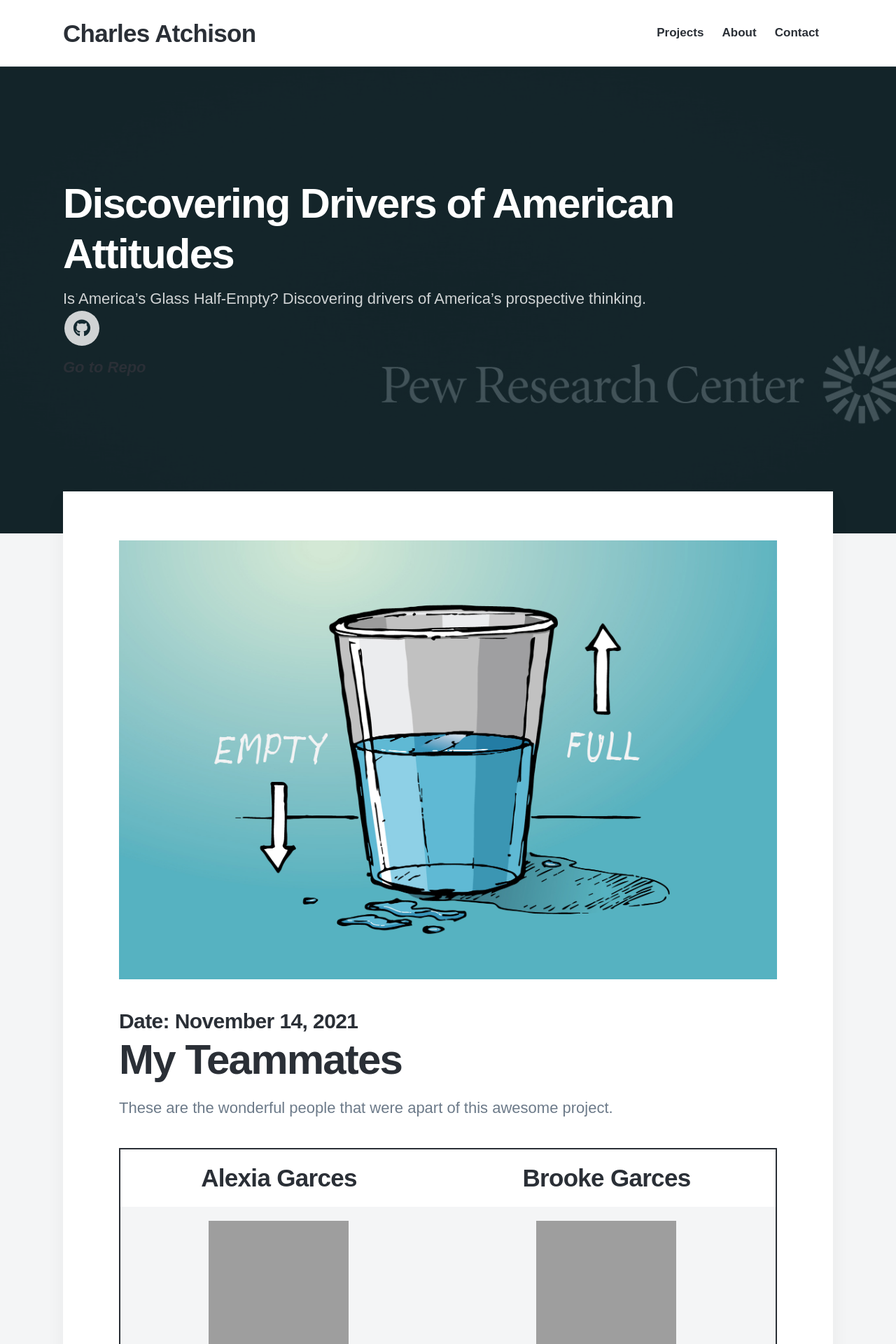
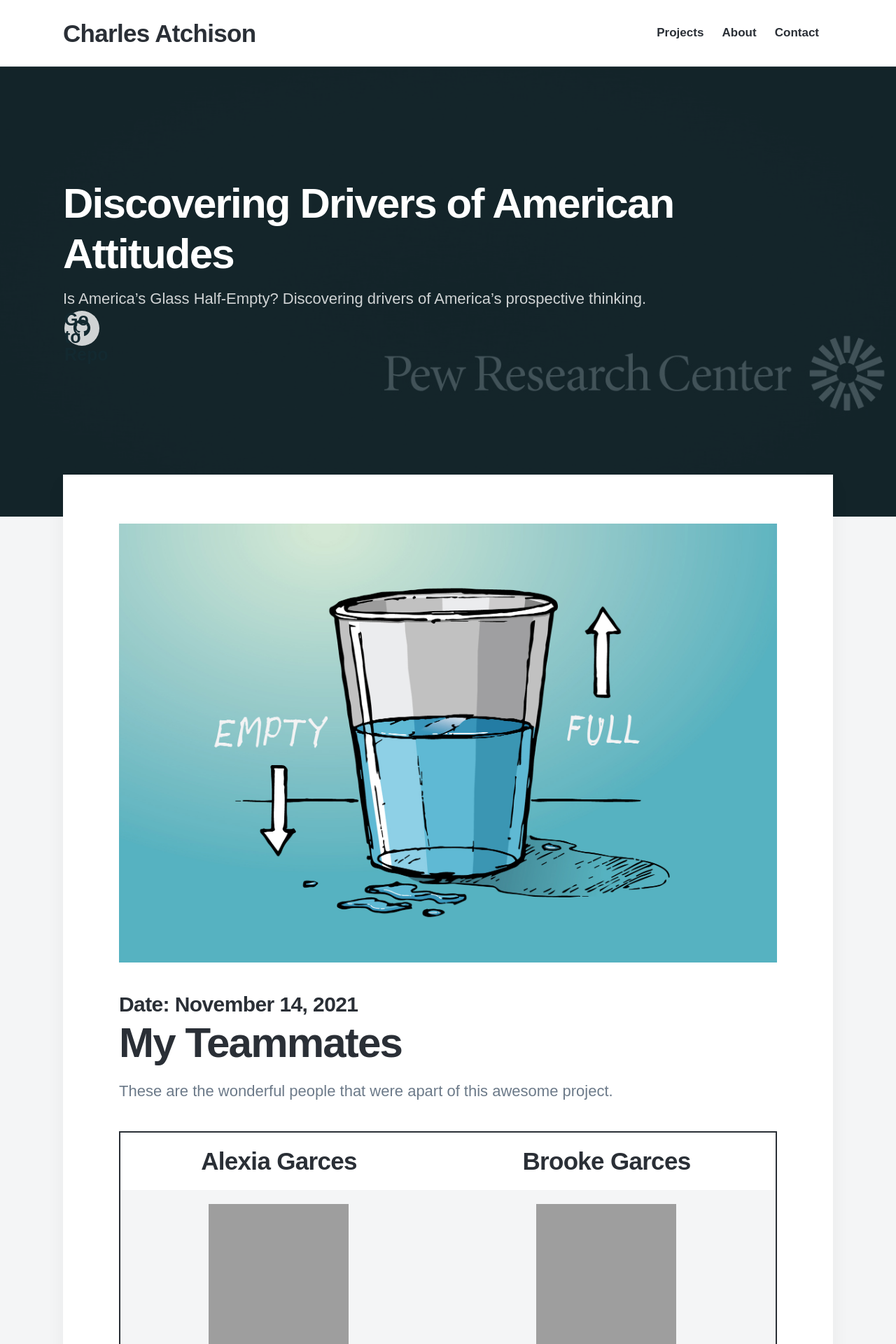
Before and after one commit to CharlesAtchison/charlesatchison.github.io, a Jekyll site: the page built from _projects/american_attitude_project.md, in a window 1280 px wide. Shown: the top 1920 px of the page at 70% size. Built offline with Jekyll 4.4.1, drawn with Linux system fonts in a browser that asks for light colours; nearby versions of some CDN libraries; some web fonts are replaced; grey boxes are pictures that could not be loaded.

Commit message:
fixed location of go to repo text

```diff
--- a/_layouts/project.html
+++ b/_layouts/project.html
@@ -15,10 +15,9 @@
 
 		<li class="socials__item">
 			<a href="{{ page.github_link }}" target="_blank" class="socials__item__link" title="Github">
-				<i class="fab fa-github" aria-hidden="true"></i>
+				<i class="fab fa-github" aria-hidden="true"></i> Go to Repo
 			</a>
 		</li>
-		<p><i class="tab fa-Github"><a href="{{ page.github_link }}">Go to Repo</a></i></p>
 
 	</div>
 
```
